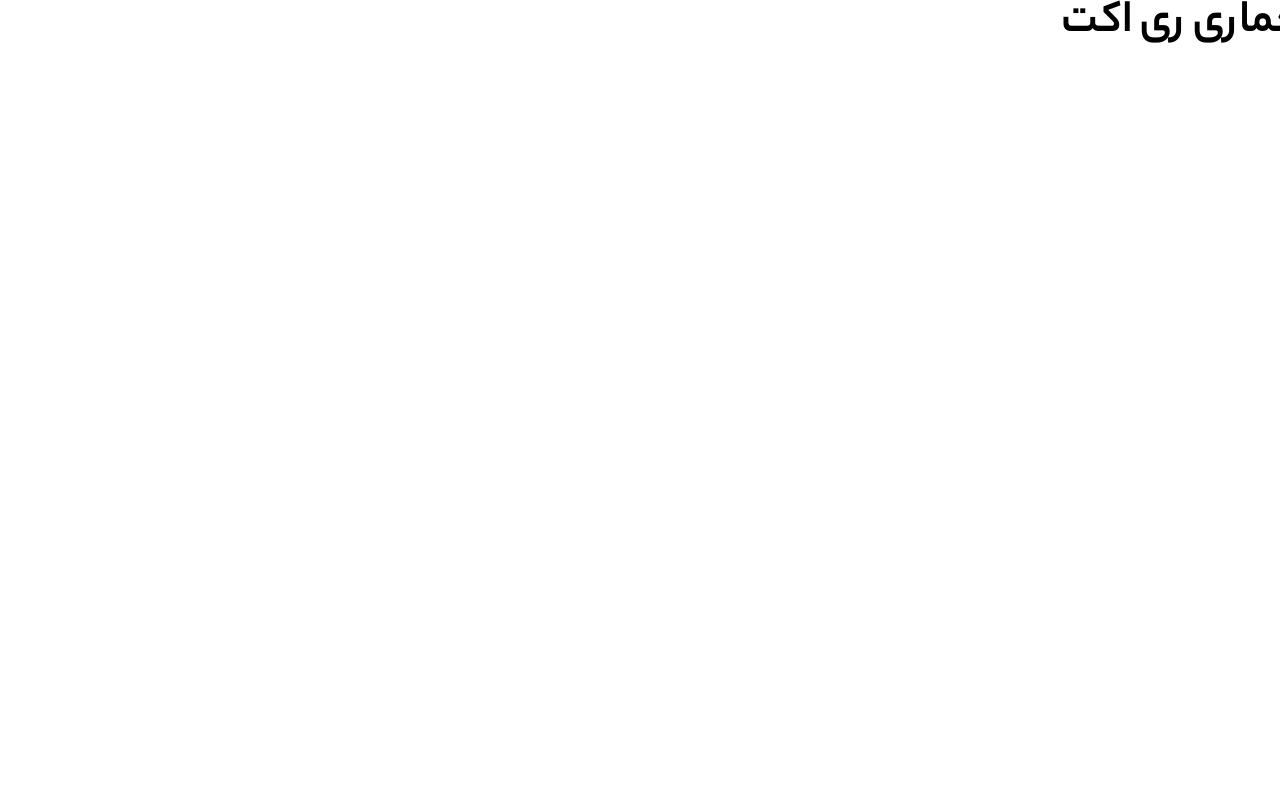
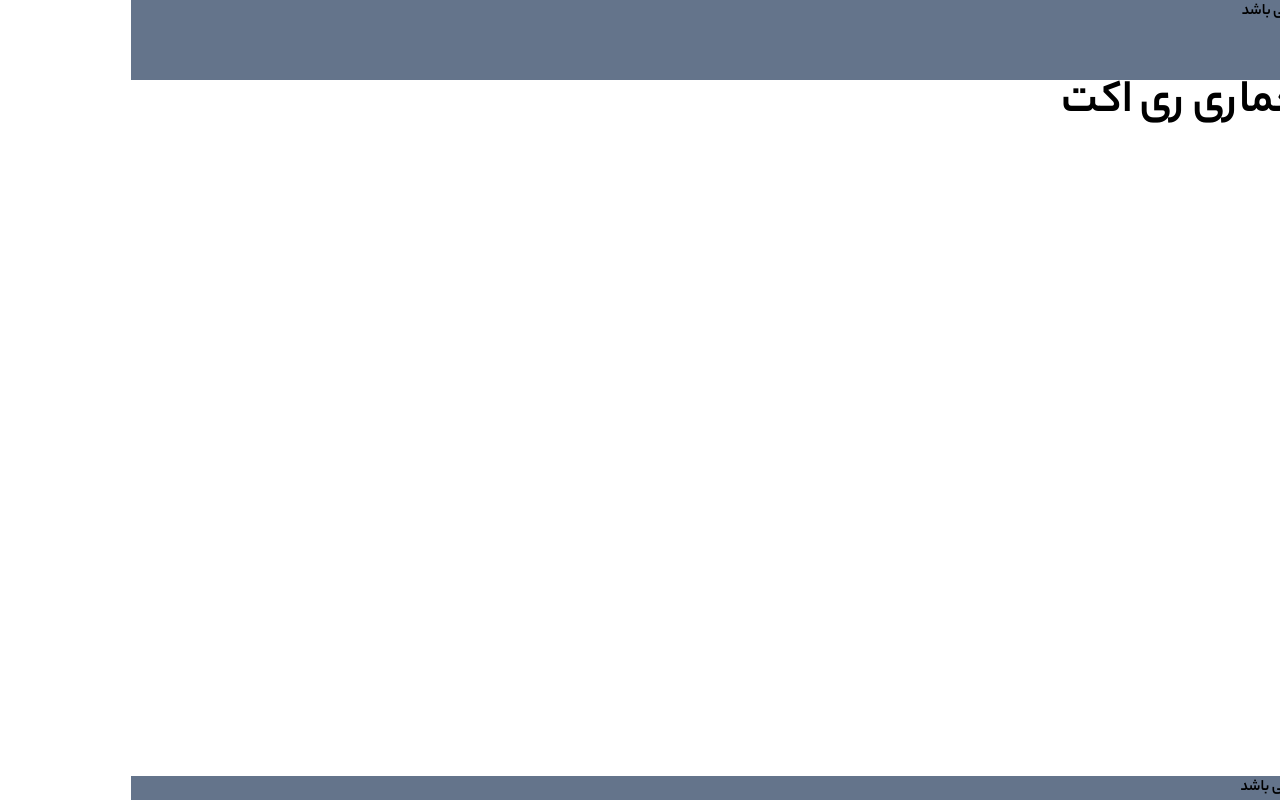
Before and after one commit to ArshiaGhafghazian/buy-my-oldies, a Next.js app: page / in a window 1280 px wide. Built offline with nearby package versions, Linux system fonts and the light colour scheme.

Commit message:
add layout configuration

```diff
--- /dev/null
+++ b/src/app/_components/footer/footer.tsx
@@ -0,0 +1,11 @@
+import React from 'react'
+
+const Footer = () => {
+  return (
+   <footer className='bg-slate-500'>
+    <h2>این بخش فوتر سایت می باشد</h2>
+   </footer>
+  )
+}
+
+export default Footer
--- /dev/null
+++ b/src/app/_components/header/header.tsx
@@ -0,0 +1,11 @@
+import React from 'react'
+
+const Header = () => {
+    return (
+        <header className='bg-slate-500'>
+            <h2>این بخش هدر سابت می باشد</h2>
+        </header>
+    )
+}
+
+export default Header
--- a/src/app/layout.tsx
+++ b/src/app/layout.tsx
@@ -2,6 +2,8 @@ import type { Metadata } from "next";
 import { Inter } from "next/font/google";
 import "./globals.css";
 import { yekanbakh } from "@/utils/fonts";
+import Header from "@/app/_components/header/header";
+import Footer from "@/app/_components/footer/footer";
 
 
 const inter = Inter({ subsets: ["latin"] });
@@ -19,7 +21,13 @@ export default function RootLayout({
 }>) {
     return (
         <html lang="fa" dir="rtl" className={`${yekanbakh.variable}`}>
-      <body>{children}</body>
+            <body className="min-h-screen grid grid-rows-[80px_1fr_auto]">
+                <Header />
+                <main>
+                    {children}
+                </main>
+                <Footer />
+            </body>
         </html>
     );
 }
```
Lines whose indentation alone changed are shown as unchanged.
